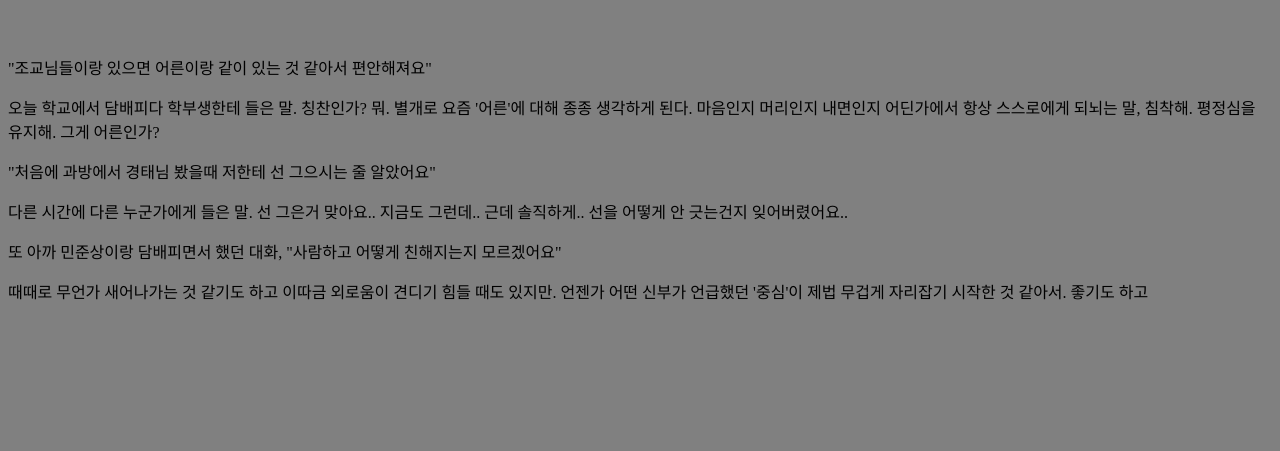
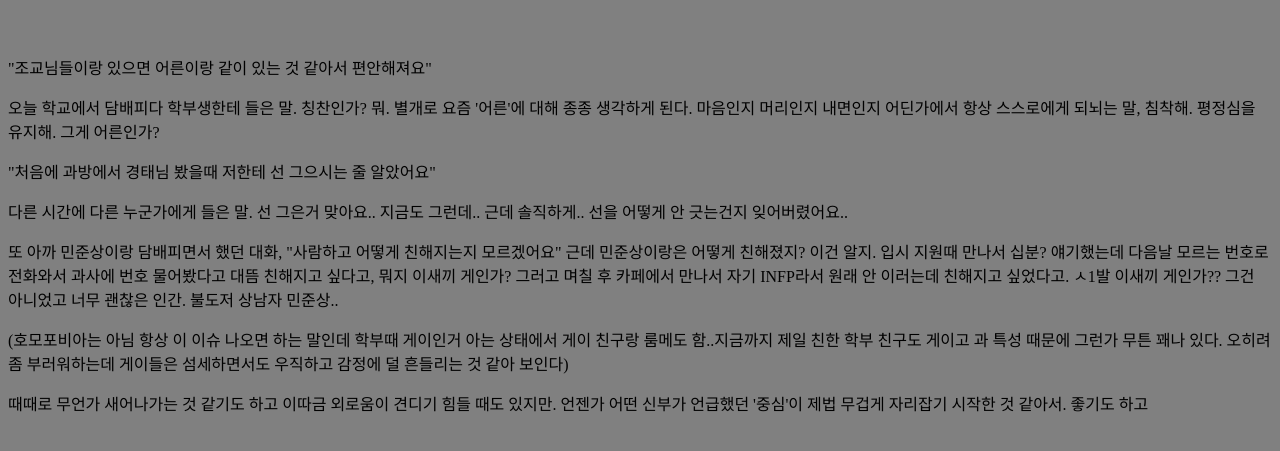
Before and after one commit to boththumbsdown/onethumbdown, a plain HTML site: page eoreun.html in a window 1280 px wide. Shown: the part 167-618 px from the top of the page. Drawn offline with Linux system fonts and the light colour scheme.

Commit message:
Update eoreun.html

```diff
--- a/eoreun.html
+++ b/eoreun.html
@@ -24,7 +24,8 @@
 		<p>오늘 학교에서 담배피다 학부생한테 들은 말. 칭찬인가? 뭐. 별개로 요즘 '어른'에 대해 종종 생각하게 된다. 마음인지 머리인지 내면인지 어딘가에서 항상 스스로에게 되뇌는 말, 침착해. 평정심을 유지해. 그게 어른인가?</p>
 		<p>"처음에 과방에서 경태님 봤을때 저한테 선 그으시는 줄 알았어요"</p>
 		<p>다른 시간에 다른 누군가에게 들은 말. 선 그은거 맞아요.. 지금도 그런데.. 근데 솔직하게.. 선을 어떻게 안 긋는건지 잊어버렸어요..</p>
-		<p>또 아까 민준상이랑 담배피면서 했던 대화, "사람하고 어떻게 친해지는지 모르겠어요"</p>
+		<p>또 아까 민준상이랑 담배피면서 했던 대화, "사람하고 어떻게 친해지는지 모르겠어요" 근데 민준상이랑은 어떻게 친해졌지? 이건 알지. 입시 지원때 만나서 십분? 얘기했는데 다음날 모르는 번호로 전화와서 과사에 번호 물어봤다고 대뜸 친해지고 싶다고, 뭐지 이새끼 게인가? 그러고 며칠 후 카페에서 만나서 자기 INFP라서 원래 안 이러는데 친해지고 싶었다고. ㅅ1발 이새끼 게인가?? 그건 아니었고 너무 괜찮은 인간. 불도저 상남자 민준상..</p>
+		<p>(호모포비아는 아님 항상 이 이슈 나오면 하는 말인데 학부때 게이인거 아는 상태에서 게이 친구랑 룸메도 함..지금까지 제일 친한 학부 친구도 게이고 과 특성 때문에 그런가 무튼 꽤나 있다. 오히려 좀 부러워하는데 게이들은 섬세하면서도 우직하고 감정에 덜 흔들리는 것 같아 보인다)</p>
 		<p>때때로 무언가 새어나가는 것 같기도 하고 이따금 외로움이 견디기 힘들 때도 있지만. 언젠가 어떤 신부가 언급했던 '중심'이 제법 무겁게 자리잡기 시작한 것 같아서. 좋기도 하고</p>
 	</body>
 </html>
```
